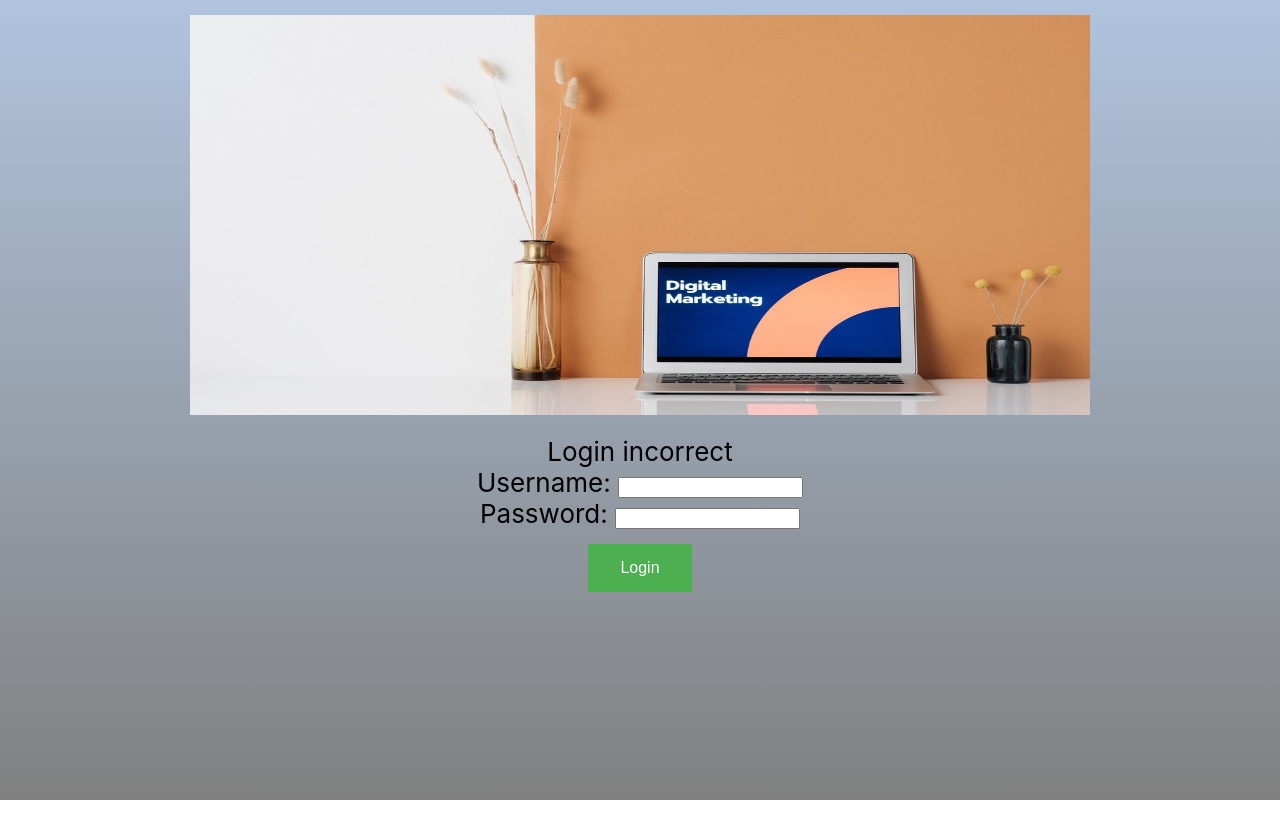
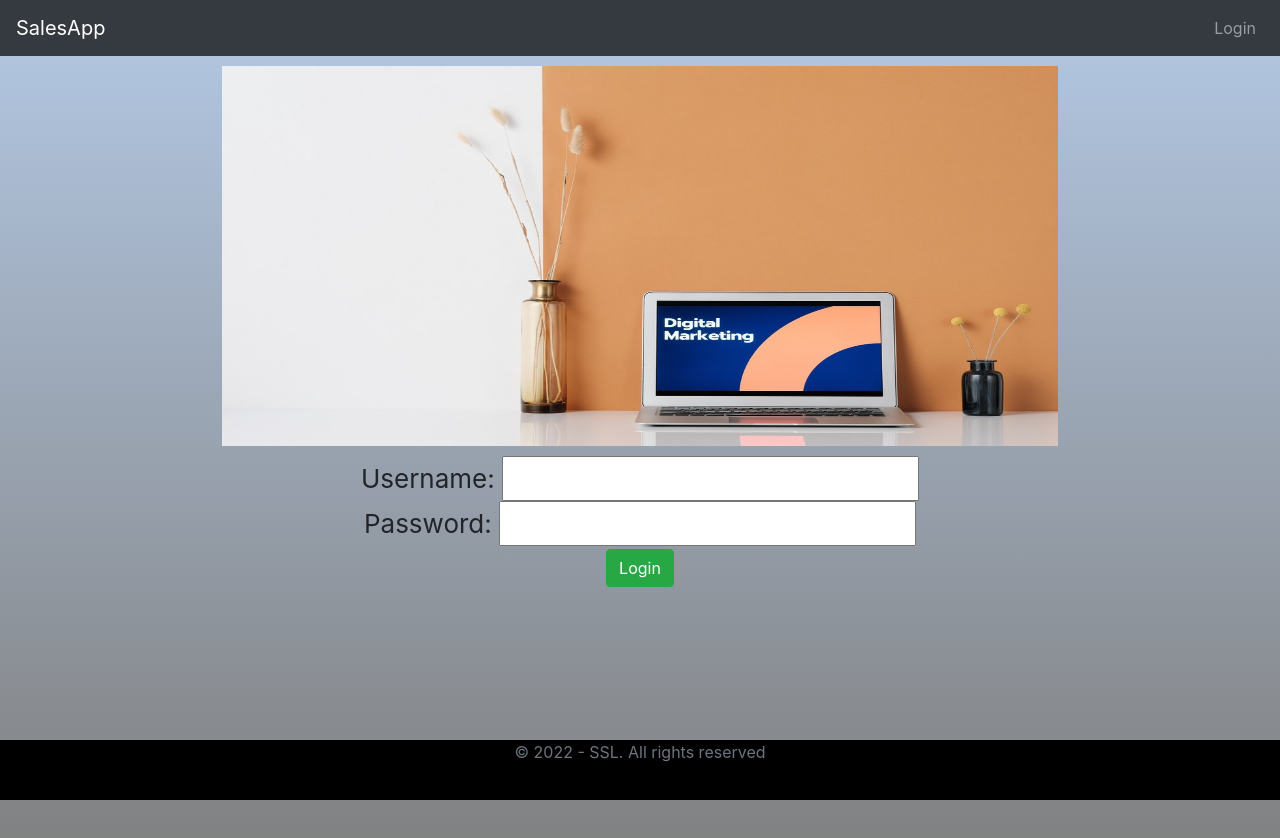
Before and after one commit to sperofy-git/Sales-interface, a React (Create React App) app: page / in a window 1280 px wide. Shown: the top 838 px of the page. Before the commit the page ends 800 px from the top, so only its background shows below. Built offline with nearby package versions, Linux system fonts and the light colour scheme.

Commit message:
Authentication and bootstrap

```diff
--- a/src/App.css
+++ b/src/App.css
@@ -59,8 +59,16 @@
   font-size: 16px;
 }
 
+.footer {
+  position: absolute;
+  bottom: 0;
+  width: 100%;
+  height: 60px;
+  background-color:black;
+}
+
 .App-spacing {
-  padding: 15px 32px;
+  padding: 10px 32px;
 }
 
 @keyframes App-logo-spin {
--- a/src/App.js
+++ b/src/App.js
@@ -1,6 +1,7 @@
 import React,{Component} from 'react';
 import logo from './logo.svg';
 import './App.css';
+import './bootstrap.css';
 import {Counter} from './components/utils/counter'
 import Sales from './components/sales/sales'
 
--- /dev/null
+++ b/src/bootstrap.css
@@ -0,0 +1 @@
+@import url(https://unpkg.com/bootstrap@4.1.0/dist/css/bootstrap.min.css)
--- /dev/null
+++ b/src/components/sales/Authentication.jsx
@@ -0,0 +1,22 @@
+class Authentication {
+
+    registerSuccessful(user, pass)
+    {
+        sessionStorage.setItem('authenticatedUser',user);
+    }
+
+    unRegisterSuccessful(user, pass)
+    {
+        sessionStorage.removeItem('authenticatedUser');
+    }
+
+    isUserLoggedIn() {
+        let user = sessionStorage.getItem('authenticatedUser')
+        if(user===null)
+            return false
+        else
+            return true
+    }
+}
+
+export default new Authentication();
--- a/src/components/sales/sales.jsx
+++ b/src/components/sales/sales.jsx
@@ -2,21 +2,29 @@ import React,{Component} from 'react';
 import pic from './common/defpic_1.jpg'
 import { BrowserRouter as Router, Route, Routes } from 'react-router-dom';
 import { useNavigate } from 'react-router-dom';
+import { Link } from 'react-router-dom';
+import Authentication from './Authentication';
 
 export default class Sales extends Component {
 
     render () {
         const LoginComponentWithNavigation = new withNavigation(LoginComponent);
+        const HeaderComponentWithNavigation = withNavigation(HeaderComponent);
         return (
 
             <div className='Sales'>
+
                 <Router>
+                    <HeaderComponentWithNavigation/>
                     <Routes>
                     <Route path='/' exact element={<LoginComponentWithNavigation/>}/>
                     <Route path='/login' element={<LoginComponentWithNavigation/>}/>
                     <Route path='/welcome' element={<Welcome/>}/>
+                    <Route path='/listCandidates' element={<ListCandidatesComponent/>}/>
+                    <Route path='/logout' element={<LogoutComponent/>}/>
                     <Route path="*" element={<ErrorComponent />} />
                     </Routes>
+                    <FooterComponent/>
                 </Router>
                 {/* <LoginComponent> </LoginComponent>
                 <Welcome></Welcome> */}
@@ -34,12 +42,109 @@ class ErrorComponent extends Component {
         )
     }
 }
+
+class HeaderComponent extends Component {
+    render() {
+        const isUserLoggedIn = Authentication.isUserLoggedIn();
+        console.log(isUserLoggedIn);
+        return (
+            <header>
+                <nav className='navbar navbar-expand-lg navbar-dark bg-dark'>
+                    <div><a href="#" className='navbar-brand'>SalesApp</a></div>
+                        <ul className='navbar-nav'>
+                            {isUserLoggedIn && <li ><Link className='nav-link' to={"/welcome"}>Home</Link></li>}
+                            {isUserLoggedIn && <li ><Link className='nav-link' to={"/listCandidates"}>Candidates</Link></li>}
+                        </ul>
+                        <ul className='navbar-nav navbar-collapse justify-content-end'>
+                            {!isUserLoggedIn && <li ><Link className='nav-link' to={"/login"}>Login</Link></li>}
+                            {isUserLoggedIn && <li ><Link className='nav-link' to={"/logout"} onClick={Authentication.unRegisterSuccessful}>Logout</Link></li>}
+                        </ul>
+
+                </nav>
+            </header>
+        )
+    }
+}
+
+class FooterComponent extends Component {
+    render() {
+        return (
+            <footer className='footer'>
+                 <span className='text-muted'>© 2022 - SSL. All rights reserved</span>
+            </footer>
+        )
+    }
+}
+
+class LogoutComponent extends Component {
+    render() {
+        return (
+            <div>
+                <h1> You are Logged Out</h1>
+                <div className='container'> Click <Link to={"/login"}>here</Link> to login back</div>
+            </div>
+        )
+    }
+}
+
+class ListCandidatesComponent extends Component {
+
+    constructor (props) {
+        super(props)
+        this.state = {
+            candidates: [
+             { ID: 1001 , Name: "Vijay Karjala", PrimarySkill: "Java", SecondarySkill: "Devops"},
+             { ID: 1002 , Name: "Chaitanya Mutupuru", PrimarySkill: "Java", SecondarySkill: "DB2"},
+             { ID: 1003 , Name: "Prakash Miriyala", PrimarySkill: "Linux", SecondarySkill: "Middleware"},
+             { ID: 1004 , Name: "Srini Kodi", PrimarySkill: ".Net", SecondarySkill: "PHP"},
+             { ID: 1005 , Name: "Pedro", PrimarySkill: "React", SecondarySkill: "Angular"}
+            ]
+        }
+    }
+
+    render() {
+        return (
+            <div className="container">
+                <h1> Current Available Candidates </h1>
+                <table class="table">
+                    <thead>
+                        <tr>
+                            <th>ID</th>
+                            <th>Name</th>
+                            <th>Primary Skill</th>
+                            <th>Secondary Skill</th>
+                        </tr>
+                    </thead>
+                    <tbody>
+
+                        {
+                        this.state.candidates.map (
+                            candidate =>
+                            <tr>
+                            <td>{candidate.ID}</td>
+                            <td>{candidate.Name}</td>
+                            <td>{candidate.PrimarySkill}</td>
+                            <td>{candidate.SecondarySkill}</td>
+                        </tr>
+                        )
+
+                        }
+                    </tbody>
+                </table>
+            </div>
+        )
+    }
+}
+
 class Welcome extends Component {
     render() {
         return (
-            <div className="Welcome">
-                Welcome to Sale Rep App
+            <>
+            <h1>Welcome!</h1>
+            <div className="container">
+                Welcome to Sale Rep App.  <Link to='/listCandidates'>Click here</Link> to view candidates list.
             </div>
+            </>
         )
     }
 }
@@ -54,7 +159,7 @@ class LoginComponent extends Component {
         this.state = {
             username: '',
             password: '',
-            hasLoginFailed: false,
+            hasLoginFailed: true,
             showSuccessMessage: false
         }
 
@@ -87,7 +192,9 @@ class LoginComponent extends Component {
     loginClicked () {
 
         if(this.state.username==='admin' && this.state.password==='admin')
+        {
             //this.props.history.push('/welcome')
+            Authentication.registerSuccessful(this.state.username, this.state.password)
             this.props.navigate('/welcome')
             // this.setState(
             //     {
@@ -95,6 +202,7 @@ class LoginComponent extends Component {
             //         hasLoginFailed: false
             //     }
             // )
+        }
         else
             this.setState(
                 {
@@ -106,15 +214,15 @@ class LoginComponent extends Component {
     }
     render() {
         return (
-            <div className="App-custom">
+            <div className="App-custom" >
 
                <img  className='App-spacing' src={pic} alt="Digital Marketing"  width="900" height="400"/>
                <div >
                <ShowInvalidCredentials hasLoginFailed={this.state.hasLoginFailed} showSuccessMessage={this.state.showSuccessMessage}/>
                <div>Username: <input type="text" name ="username"  value={this.state.username} onChange={this.handleDataChange}></input> </div>
-               <div> Password: <input type="password" name ="password" value={this.state.password} onChange={this.handleDataChange}></input> </div>
+               <div>Password: <input type="password" name ="password" value={this.state.password} onChange={this.handleDataChange}></input> </div>
                </div>
-               <div className='App-spacing'><button className='App-button-green' onClick={this.loginClicked}> Login </button></div>
+               <div ><button className='btn btn-success' onClick={this.loginClicked}> Login </button></div>
             </div>
         )
     }
@@ -123,7 +231,7 @@ class LoginComponent extends Component {
 function ShowInvalidCredentials(props)
 {
         if(props.hasLoginFailed || !props.showSuccessMessage) {
-            return <div> Login incorrect </div>
+            // return <div > Login incorrect </div>
 
         }
         else
```
